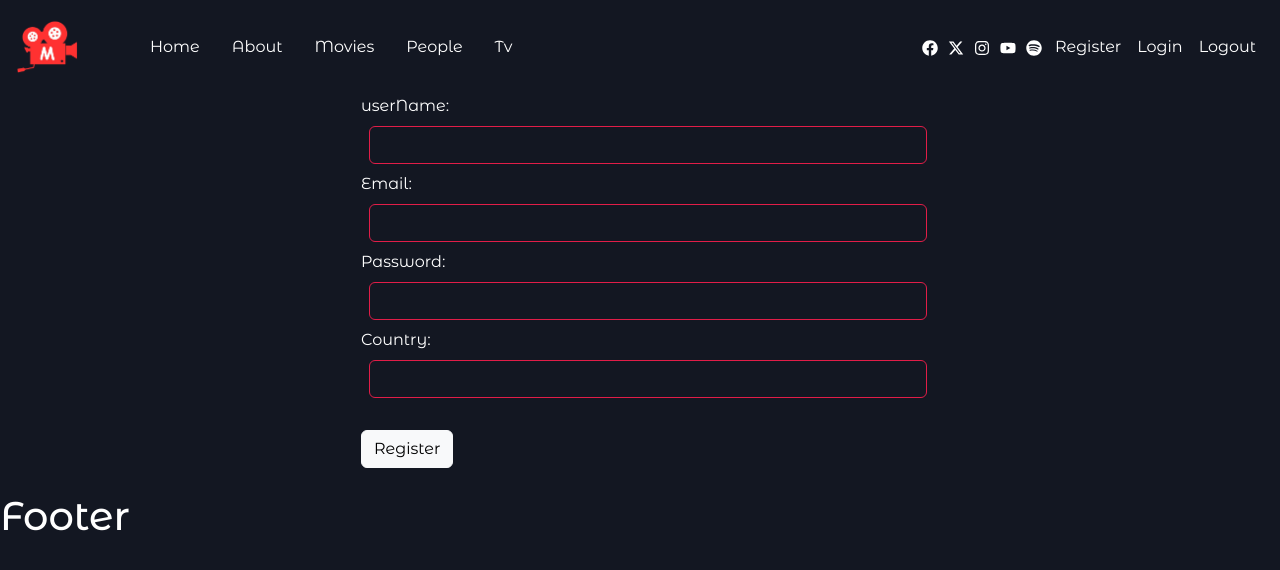
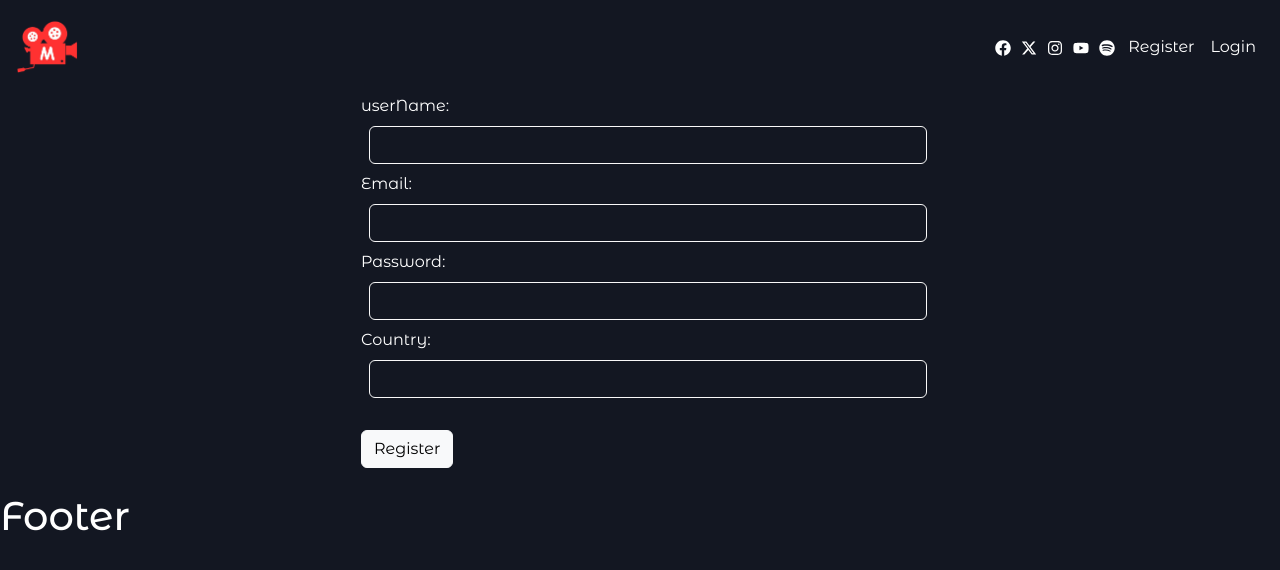
Before and after one commit to mahmoud-abdelaziz0/MovieStreet, a React (Create React App) app: page / in a window 1280 px wide. Shown: the top 570 px of the page. Built offline with nearby package versions, Linux system fonts and the light colour scheme.

Commit message:
🎨 Imporve the structure

```diff
--- a/src/Components/Layout/Layout.jsx
+++ b/src/Components/Layout/Layout.jsx
@@ -1,12 +1,12 @@
 import React from "react";
 import { Outlet } from "react-router-dom";
-import Navbar from "../Navbar/Navbar"
-import Footer from "../Footer/Footer"
+import Navbar from "../Navbar/Navbar";
+import Footer from "../Footer/Footer";
 
-const Layout = () => {
+const Layout = ({ userData }) => {
   return (
     <>
-      <Navbar />
+      <Navbar userData={userData} />
       <div className="container">
         <Outlet />
       </div>
--- a/src/Components/Navbar/Navbar.jsx
+++ b/src/Components/Navbar/Navbar.jsx
@@ -5,44 +5,75 @@ import { FaXTwitter } from "react-icons/fa6";
 import { FaYoutube } from "react-icons/fa";
 import { FaSpotify } from "react-icons/fa";
 
-
 import { Link } from "react-router-dom";
 
-
-const Navbar = () => {
+const Navbar = ({ userData }) => {
   return (
     <>
       <nav className="container-fluid p-3 d-flex flex-md-row flex-column align-items-center justify-content-between">
         <div className="left-nav d-flex flex-md-row flex-column align-items-center ">
-          <img src="assets/tablogo3.png" alt="logo" className="m-0 pe-2" style={{width:"70px"}}/>
+          <img
+            src="assets/tablogo3.png"
+            alt="logo"
+            className="m-0 pe-2"
+            style={{ width: "70px" }}
+          />
 
-          <ul className="list-unstyled d-flex flex-md-row flex-column my-0 ms-5 align-items-center">
-            <li className="px-3"><Link to={"home"}>Home</Link></li>
-            <li className="px-3"><Link to={"about"}>About</Link></li>
-            <li className="px-3"><Link to={"movies"}>Movies</Link></li>
-            <li className="px-3"><Link to={"people"}>People</Link></li>
-            <li className="px-3"><Link to={"tv"}>Tv</Link></li>
-          </ul>
+          {userData ? (
+            <ul className="list-unstyled d-flex flex-md-row flex-column my-0 ms-5 align-items-center">
+              <li className="px-3">
+                <Link to={"home"}>Home</Link>
+              </li>
+              <li className="px-3">
+                <Link to={"about"}>About</Link>
+              </li>
+              <li className="px-3">
+                <Link to={"movies"}>Movies</Link>
+              </li>
+              <li className="px-3">
+                <Link to={"people"}>People</Link>
+              </li>
+              <li className="px-3">
+                <Link to={"tv"}>Tv</Link>
+              </li>
+            </ul>
+          ) : (
+            ""
+          )}
         </div>
-{/* ========================== */}
+        {/* ========================== */}
         <div className="right-nav d-flex flex-md-row flex-column align-items-center ">
-
           <div className="social-icons">
-            <FaFacebook style={{margin: "0 5px"}}/>
-            <FaXTwitter style={{margin: "0 5px"}}/>
-            <FaInstagram style={{margin: "0 5px"}}/>
-            <FaYoutube style={{margin: "0 5px"}}/>
-            <FaSpotify style={{margin: "0 5px"}}/>
+            <FaFacebook style={{ margin: "0 5px" }} />
+            <FaXTwitter style={{ margin: "0 5px" }} />
+            <FaInstagram style={{ margin: "0 5px" }} />
+            <FaYoutube style={{ margin: "0 5px" }} />
+            <FaSpotify style={{ margin: "0 5px" }} />
           </div>
 
           <ul className="list-unstyled d-flex flex-md-row flex-column m-0 align-items-center">
-            <li className="px-2"><Link to={"/"}>Register</Link></li>
-            <li className="px-2"><Link to={"login"}>Login</Link></li>
-            <li className="px-2"> <span>Logout</span> </li>
+            {userData ? (
+              <>
+                <li className="px-2">
+                  <span>Logout</span>
+                </li>
+                <li className="px-2">
+                  <Link to={"profile"}>Profile</Link>
+                </li>
+              </>
+            ) : (
+              <>
+                <li className="px-2">
+                  <Link to={"/"}>Register</Link>
+                </li>
+                <li className="px-2">
+                  <Link to={"login"}>Login</Link>
+                </li>
+              </>
+            )}
           </ul>
         </div>
       </nav>
-
     </>
   );
 };
--- a/src/index.css
+++ b/src/index.css
@@ -20,7 +20,7 @@ a {
 
 .my-input {
   background-color: transparent;
-  border-color: #e11d48;
+  border-color: #f9f9f9;
 }
 .my-input:focus {
   background-color: transparent;
```
